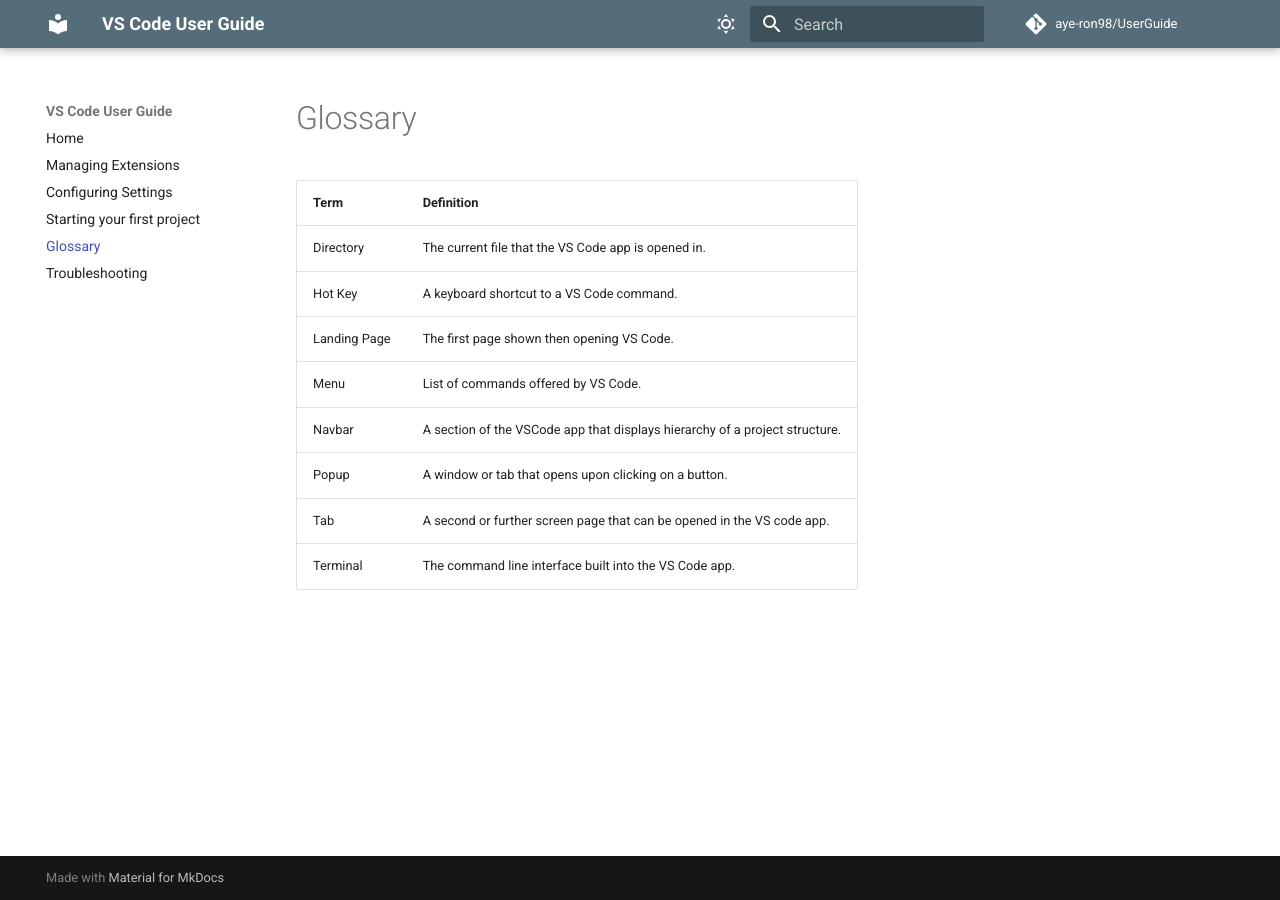
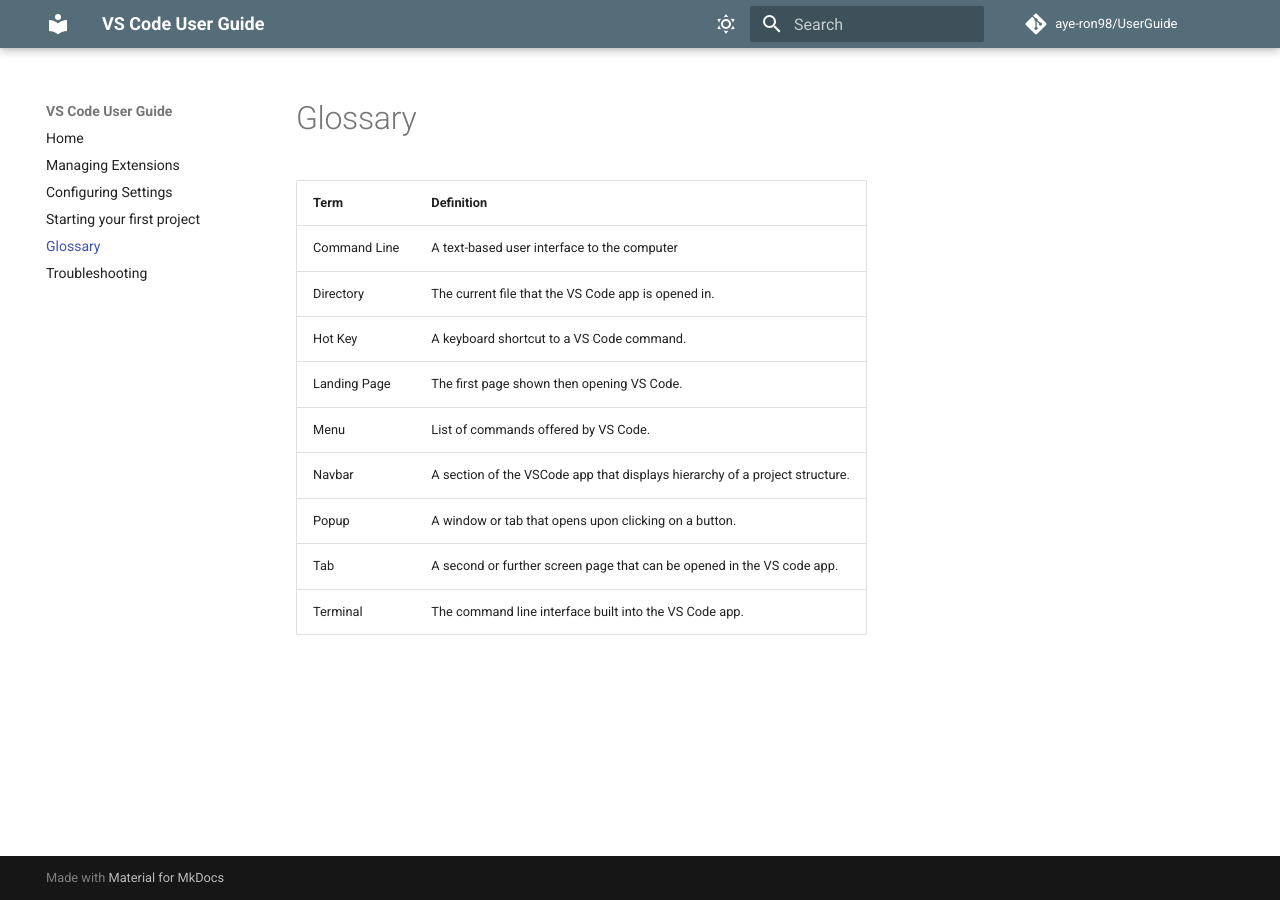
Before and after one commit to aye-ron98/UserGuide, an MkDocs documentation site: the page built from docs/pages/glossary.md, in a window 1280 px wide. Built offline with MkDocs 1.6.1 and Material for MkDocs 9.7.7, drawn with Linux system fonts in a browser that asks for light colours; comment, search, counter and statistics services are not loaded.

Commit message:
add command line to glossary

```diff
--- a/docs/pages/glossary.md
+++ b/docs/pages/glossary.md
@@ -1,5 +1,6 @@
 | **Term**   |      **Definition**      |
 |----------|-------------|
+| Command Line | A text-based user interface to the computer |
 | Directory | The current file that the VS Code app is opened in. |
 | Hot Key | A keyboard shortcut to a VS Code command. |
 | Landing Page | The first page shown then opening VS Code. |
```
